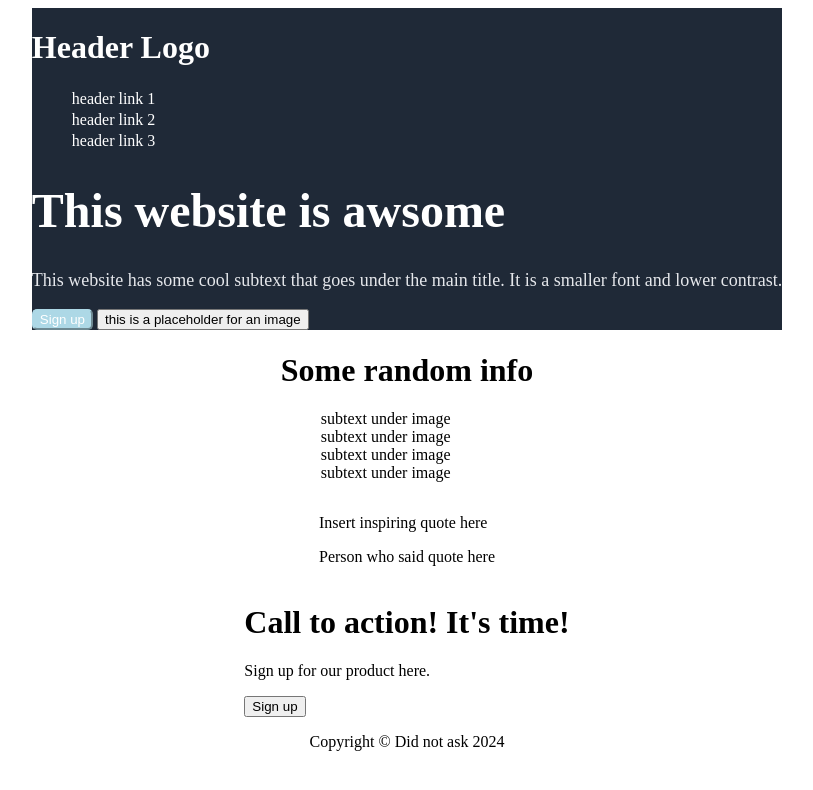
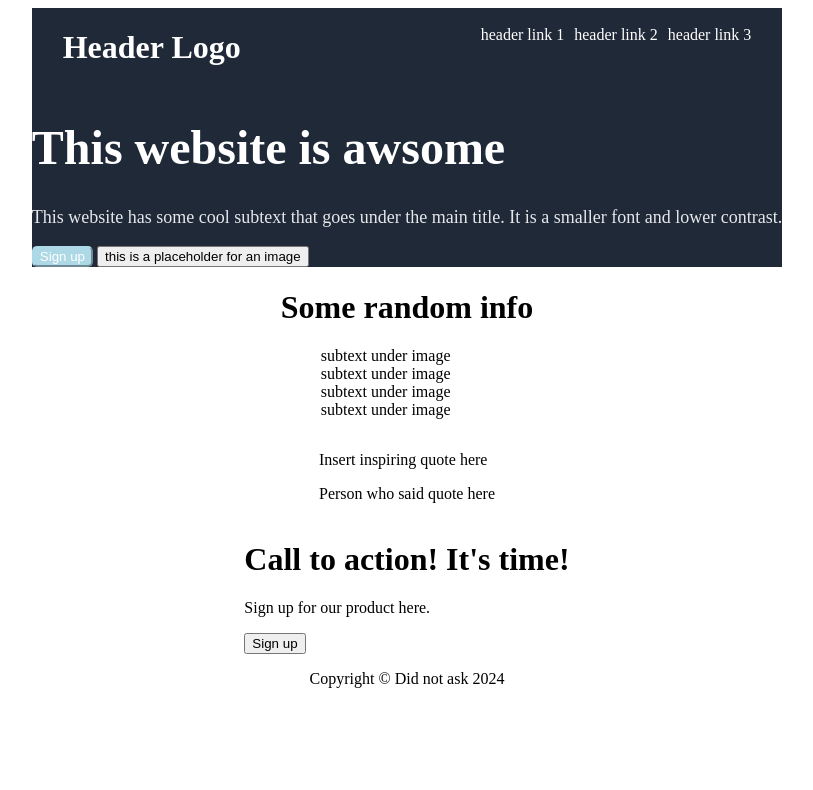
Before and after one commit to ProgrammingBeast-250/Odin-project-Mini-website, a plain HTML site: page index.html in a window 1280 px wide. Shown: the whole page, without its empty margins (233-1046 px from the left). Drawn offline with Linux system fonts and the light colour scheme.

Commit message:
Flexboxed most of the top section of the webiste.

```diff
--- a/index.html
+++ b/index.html
@@ -14,7 +14,7 @@
 
             <div id="top-header">
                 <h1 id="header-Logo">Header Logo</h1>
-                <ul>
+                <ul id="links">
                     <li><a href="#"></a>header link 1</li>
                     <li><a href="#"></a>header link 2</li>
                     <li><a href="#"></a>header link 3</li>
--- a/style.css
+++ b/style.css
@@ -1,13 +1,26 @@
 body {
     font: 'Roboto';
+}
+
+#Headers {
+    color: white;
+    background-color: #1F2937;
+}
+
+body, #Headers {
     display: flex;
     flex-direction: column;
     align-items: center;
 }
 
-#Headers {
-    color: white;
-    background-color: #1F2937;
+#top-header {
+    display: flex;
+    gap: 200px;
+}
+
+#links {
+    display: flex;
+    gap: 10px;
 }
 
 #website-description {
```
